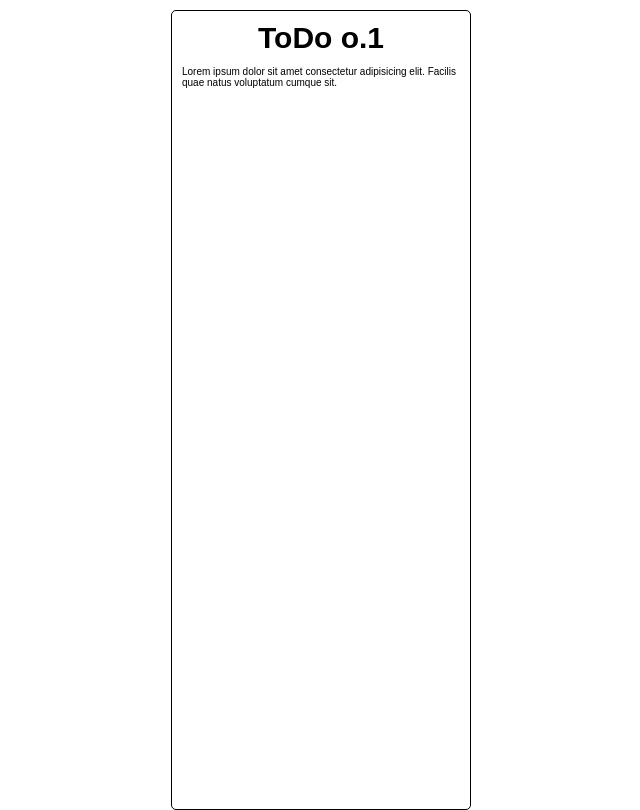
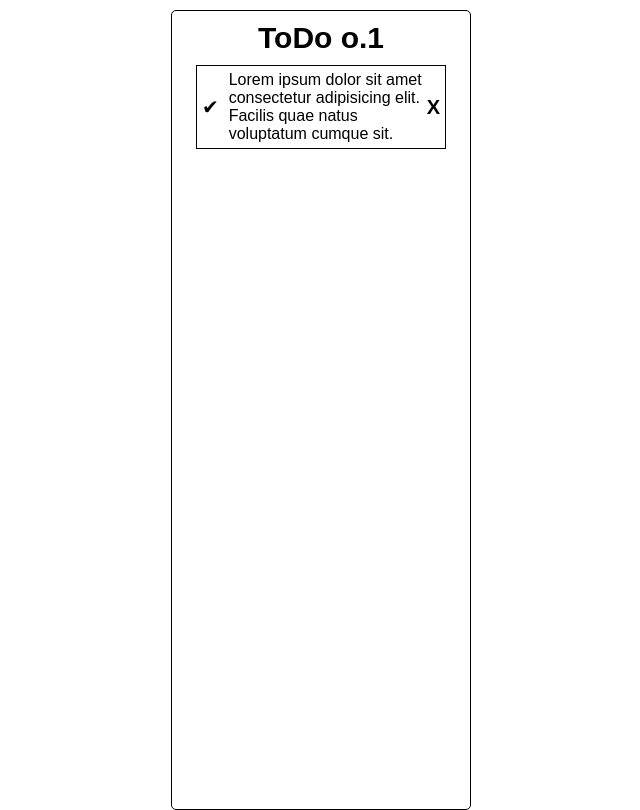
Before and after one commit to Juanpablolopeztale/ToDo.list, a plain HTML site: page index.html in a window 1280 px wide. Shown: the whole page, without its empty margins (319-959 px from the left). Drawn offline with Linux system fonts and the light colour scheme.

Commit message:
Se completo el pointer

```diff
--- /dev/null
+++ b/css/todo.item.css
@@ -0,0 +1,29 @@
+.todo.item{
+    width: 90%;
+    border: 1px solid black;
+    margin: auto;
+    margin-top: 1rem;
+    padding: 0.5rem;
+
+    display: flex;
+    align-items: center;
+}
+
+.ico{
+
+    font-size: 2rem;
+    margin-right: 1rem;
+}
+.ico:hover{
+    cursor: pointer;
+}
+.todo.item{
+    font-size: 1.6rem;
+}
+.ico2{
+    font-size: 2rem;
+    font-weight: 600;
+}
+.ico2:hover{
+    cursor: pointer;
+}
--- a/index.html
+++ b/index.html
@@ -8,15 +8,17 @@
 
     <link rel="stylesheet" href="./css/configuracion.css">
     <link rel="stylesheet" href="./css/ToDolist.css">
+    <link rel="stylesheet" href="./css/todo.item.css">
 
 </head>
 <body>
 
     <div class="root">
         <h1>ToDo o.1</h1>
-        <div>
-            <img src="" alt="">
+        <div class="todo item">
+            <span class="ico"> ✔ </span>
             <p>Lorem ipsum dolor sit amet consectetur adipisicing elit. Facilis quae natus voluptatum cumque sit.</p>
+            <span class="ico2">X</span>
         </div>
     </div>
 
```
